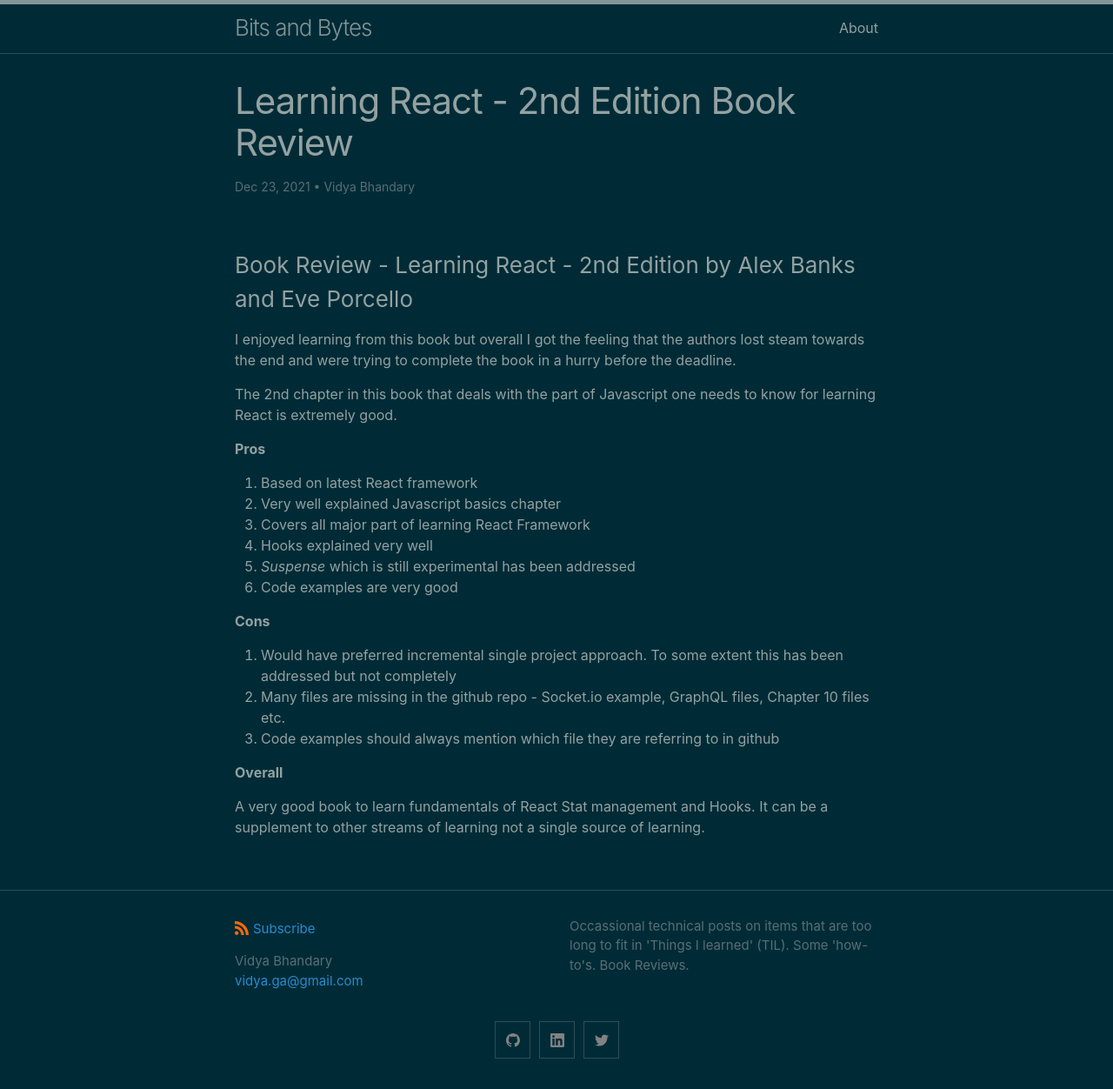
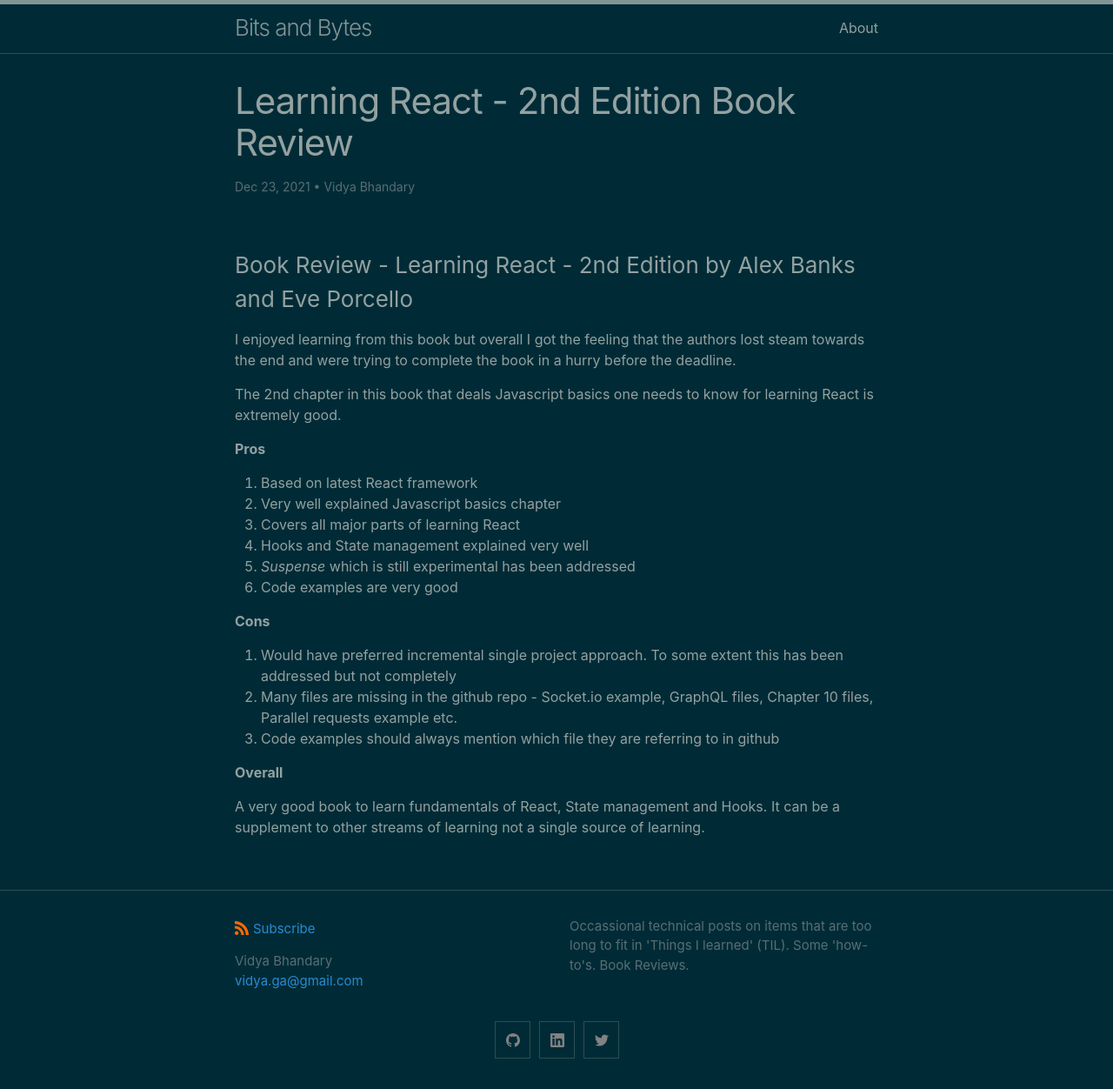
Before and after one commit to vidyabhandary/blog, a Jekyll site: the page built from _posts/2021-12-23-LearningReactBookReview.md, in a window 1280 px wide. Shown: the whole page at 87% size. Built offline with Jekyll 4.4.1, drawn with Linux system fonts in a browser that asks for light colours; our own code applies the rules of GitHub Pages for plain Markdown files.

Commit message:
Minor edits

```diff
--- a/_posts/2021-12-23-LearningReactBookReview.md
+++ b/_posts/2021-12-23-LearningReactBookReview.md
@@ -10,23 +10,23 @@
 
 I enjoyed learning from this book but overall I got the feeling that the authors lost steam towards the end and were trying to complete the book in a hurry before the deadline.
 
-The 2nd chapter in this book that deals with the part of Javascript one needs to know for learning React is extremely good.
+The 2nd chapter in this book that deals Javascript basics one needs to know for learning React is extremely good.
 
 **Pros**
 
 1. Based on latest React framework
 2. Very well explained Javascript basics chapter
-3. Covers all major part of learning React Framework
-4. Hooks explained very well
+3. Covers all major parts of learning React
+4. Hooks and State management explained very well
 5. _Suspense_ which is still experimental has been addressed
 6. Code examples are very good
 
 **Cons**
 
 1. Would have preferred incremental single project approach. To some extent this has been addressed but not completely
-2. Many files are missing in the github repo - Socket.io example, GraphQL files, Chapter 10 files etc.
+2. Many files are missing in the github repo - Socket.io example, GraphQL files, Chapter 10 files, Parallel requests example etc.
 3. Code examples should always mention which file they are referring to in github
 
 **Overall**
 
-A very good book to learn fundamentals of React Stat management and Hooks. It can be a supplement to other streams of learning not a single source of learning.
+A very good book to learn fundamentals of React, State management and Hooks. It can be a supplement to other streams of learning not a single source of learning.
```
